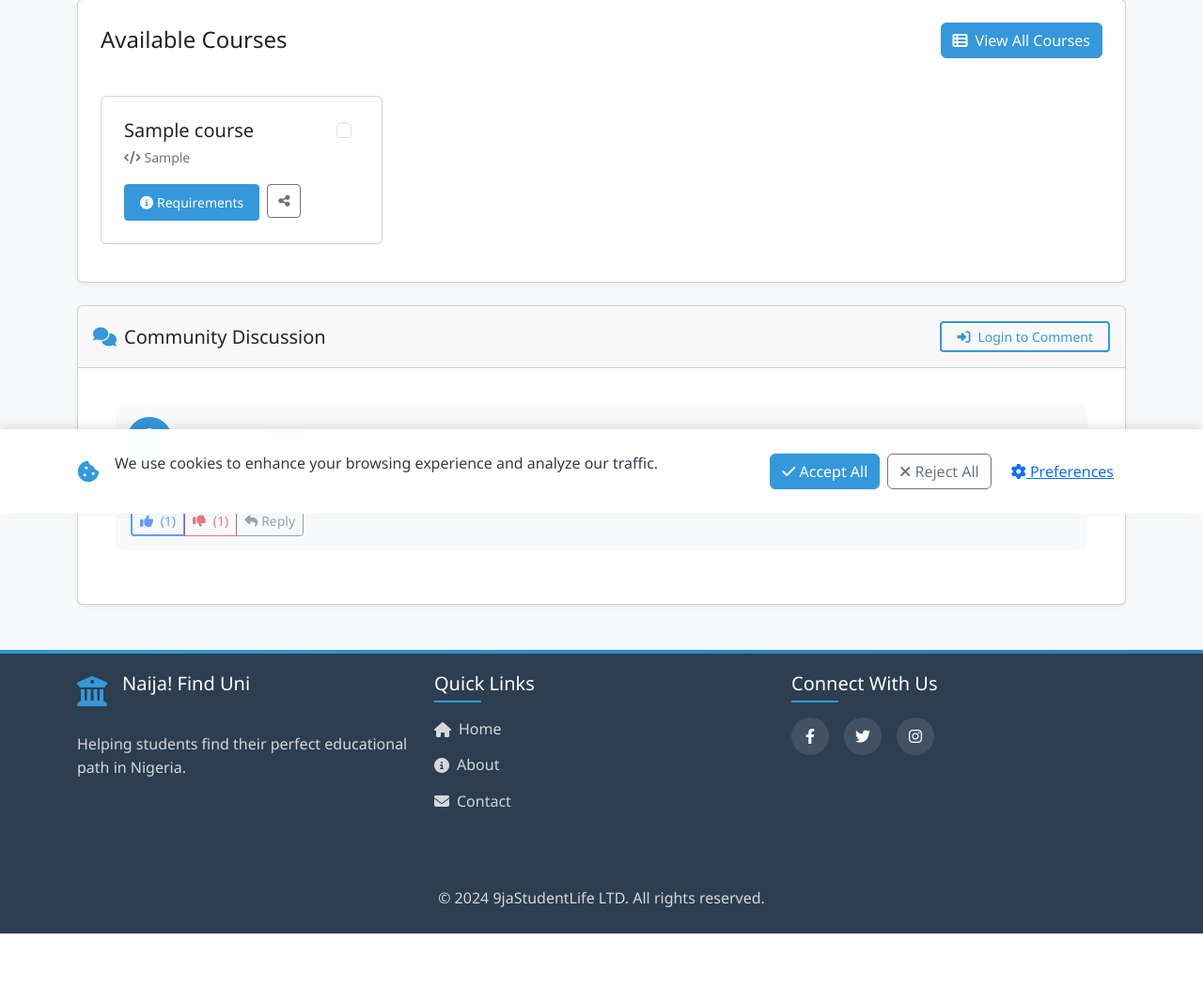
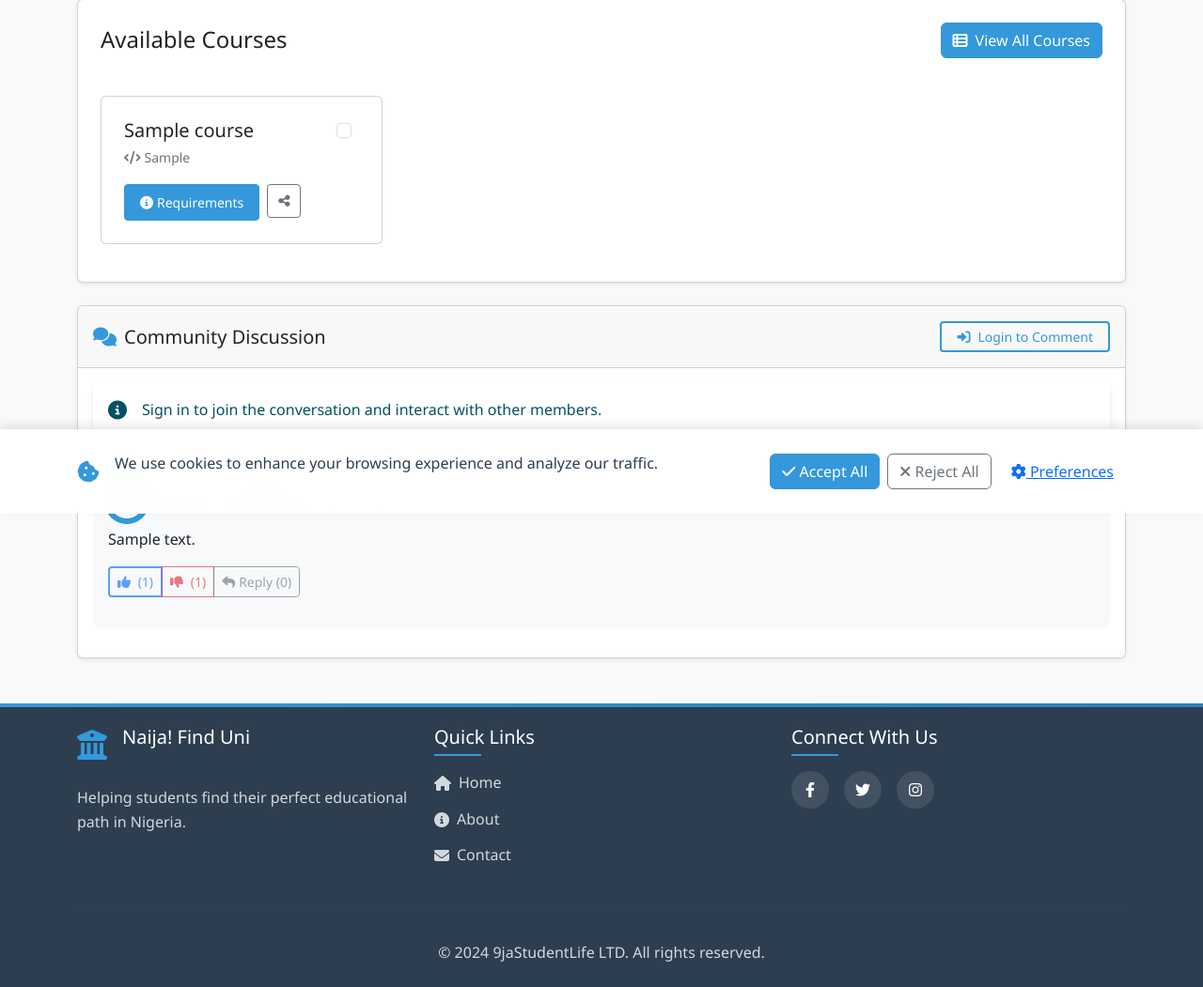
Before and after one commit to nonsonwune/ibass, a Flask app: page /institution/1 in a window 1280 px wide. Shown: the part 1053-2104 px from the top of the page at 94% size. Before the commit the page ends 2047 px from the top, so only its background shows below. Run offline with Flask 3, Linux system fonts and the light colour scheme; tables that the repository leaves empty hold one stand-in row (values such as "Sample post"); parts of the project's set-up code (start-up, migrations or seed data) failed here and were passed over; some libraries are stand-ins or nearby versions.

Commit message:
ins det comment working

```diff
--- a/app/templates/institution_details.html
+++ b/app/templates/institution_details.html
@@ -277,16 +277,24 @@
                     <i class="fas fa-plus-circle me-2"></i>Add Comment
                 </button>
             {% else %}
-                <button class="btn btn-outline-primary btn-sm px-3" id="loginPromptBtn">
+                <a href="{{ url_for('auth.login') }}" class="btn btn-outline-primary btn-sm px-3" data-bs-toggle="tooltip" data-bs-placement="top" title="Sign in to add a comment">
                     <i class="fas fa-sign-in-alt me-2"></i>Login to Comment
-                </button>
+                </a>
             {% endif %}
         </div>
-        <div class="card-body">
-            <div id="commentsContainer" class="comment-list p-3">
+        <div class="card-body p-0">
+            <div class="comments-section">
+                {% if not current_user.is_authenticated %}
+                <div class="alert alert-info m-3 d-flex align-items-center" role="alert">
+                    <i class="fas fa-info-circle me-3 fa-lg"></i>
+                    <div>Sign in to join the conversation and interact with other members.</div>
+                </div>
+                {% endif %}
                 {% if comments %}
+                <div class="comment-list p-3">
                     {% for comment in comments %}
-                    <div class="comment-card mb-3" id="comment-{{ comment.id }}">
+                    {% if not comment.parent_id %}
+                    <div class="comment-card mb-3 fade-in" id="comment-{{ comment.id }}">
                         <div class="p-3 bg-light rounded-3">
                             <div class="d-flex justify-content-between align-items-center mb-2">
                                 <div class="d-flex align-items-center">
@@ -296,7 +304,7 @@
                                     <div>
                                         <h6 class="mb-0 {% if comment.author.is_admin %}admin-username{% endif %}">
                                             {{ comment.author.username }}
-                                            <span class="badge bg-primary-soft ms-1">
+                                            <span class="badge bg-primary-soft ms-1 user-score" data-user-id="{{ comment.author.id }}">
                                                 {{ comment.author.score }}
                                             </span>
                                         </h6>
@@ -328,32 +336,113 @@
                                     <button class="btn btn-sm btn-outline-secondary reply-btn"
                                             data-comment-id="{{ comment.id }}"
                                             {% if not current_user.is_authenticated %}disabled{% endif %}>
-                                        <i class="fas fa-reply me-1"></i>Reply
+                                        <i class="fas fa-reply me-1"></i>Reply (0)
                                     </button>
                                 </div>
-                                {% if current_user.is_authenticated and (current_user.id == comment.user_id or current_user.is_admin) %}
-                                <div class="comment-actions">
-                                    <button class="btn btn-sm btn-danger delete-comment"
-                                            data-comment-id="{{ comment.id }}"
-                                            data-comment-type="comment">
-                                        <i class="fas fa-trash-alt"></i>
-                                    </button>
+                            </div>
+                            <!-- Replies Container -->
+                            <div class="comment-replies mt-3">
+                                {% if comment.replies %}
+                                {% for reply in comment.replies %}
+                                <div class="reply-card animate__animated animate__fadeIn" id="reply-{{ reply.id }}">
+                                    <div class="p-3 bg-white rounded-3 border">
+                                        <div class="d-flex justify-content-between align-items-center mb-2">
+                                            <div class="d-flex align-items-center">
+                                                <div class="user-avatar me-2">
+                                                    <i class="fas fa-user-circle text-primary"></i>
+                                                </div>
+                                                <div>
+                                                    <h6 class="mb-0 {% if reply.author.is_admin %}admin-username{% endif %}">
+                                                        {{ reply.author.username }}
+                                                        <span class="badge bg-primary-soft ms-1">{{ reply.author.score }}</span>
+                                                    </h6>
+                                                    <small class="text-muted">
+                                                        {{ reply.date_posted.strftime('%B %d, %Y at %H:%M') }}
+                                                    </small>
+                                                </div>
+                                            </div>
+                                        </div>
+                                        <div class="reply-content">
+                                            <p class="mb-0">{{ reply.content }}</p>
+                                        </div>
+                                    </div>
+                                </div>
+                                {% endfor %}
+                                {% endif %}
+                            </div>
+                        </div>
+                    </div>
+                    {% endif %}
+                    {% endfor %}
+                </div>
+                {% else %}
+                <div class="text-center py-5">
+                    <i class="fas fa-comments text-muted fa-3x mb-3"></i>
+                    <p class="text-muted mb-0">No comments yet. Be the first to share your thoughts!</p>
                 </div>
                 {% endif %}
             </div>
         </div>
     </div>
-                    {% endfor %}
-                {% else %}
-                    <div class="text-center py-5">
-                        <i class="fas fa-comments text-muted fa-3x mb-3"></i>
-                        <p class="text-muted mb-0">No comments yet. Be the first to start the conversation!</p>
+
+    <!-- Add Comment Modal -->
+    {% if current_user.is_authenticated %}
+    <div class="modal fade" id="addCommentModal" tabindex="-1" aria-labelledby="addCommentModalLabel" aria-hidden="true">
+        <div class="modal-dialog modal-dialog-centered">
+            <div class="modal-content">
+                <div class="modal-header">
+                    <h5 class="modal-title" id="addCommentModalLabel">Add Comment</h5>
+                    <button type="button" class="btn-close" data-bs-dismiss="modal" aria-label="Close"></button>
                 </div>
-                {% endif %}
+                <div class="modal-body">
+                    <form class="comment-form" action="{{ url_for('api.add_institution_comment', id=university.id) }}" method="POST">
+                        <input type="hidden" name="csrf_token" value="{{ csrf_token() }}">
+                        <div class="mb-3">
+                            <label for="comment" class="form-label">Your Comment</label>
+                            <textarea class="form-control" id="comment" name="content" rows="4" maxlength="200" required></textarea>
+                            <div class="form-text d-flex justify-content-between align-items-center mt-2">
+                                <span id="charCount">200 remaining</span>
+                                <span class="text-muted">Max 200 characters</span>
+                            </div>
+                        </div>
+                        <div class="d-flex justify-content-end">
+                            <button type="button" class="btn btn-secondary me-2" data-bs-dismiss="modal">Cancel</button>
+                            <button type="submit" class="btn btn-primary">Post Comment</button>
+                        </div>
+                    </form>
                 </div>
             </div>
         </div>
     </div>
+
+    <!-- Reply Modal -->
+    <div class="modal fade" id="replyModal" tabindex="-1" aria-labelledby="replyModalLabel" aria-hidden="true">
+        <div class="modal-dialog modal-dialog-centered">
+            <div class="modal-content">
+                <div class="modal-header">
+                    <h5 class="modal-title" id="replyModalLabel">Reply to Comment</h5>
+                    <button type="button" class="btn-close" data-bs-dismiss="modal" aria-label="Close"></button>
+                </div>
+                <div class="modal-body">
+                    <form id="replyForm">
+                        <div class="mb-3">
+                            <label for="replyContent" class="form-label">Your Reply</label>
+                            <textarea class="form-control reply-textarea" id="replyContent" rows="3" maxlength="200" required></textarea>
+                            <div class="form-text d-flex justify-content-between align-items-center mt-2">
+                                <span class="reply-char-count">200 remaining</span>
+                                <span class="text-muted">Max 200 characters</span>
+                            </div>
+                        </div>
+                        <div class="d-flex justify-content-end">
+                            <button type="button" class="btn btn-secondary me-2" data-bs-dismiss="modal">Cancel</button>
+                            <button type="button" class="btn btn-primary submit-reply">Post Reply</button>
+                        </div>
+                    </form>
+                </div>
+            </div>
+        </div>
+    </div>
+    {% endif %}
 
     <!-- Course Modals -->
     {% for course in courses %}
@@ -427,85 +516,10 @@
     </div>
     {% endfor %}
 
-<!-- Add Comment Modal -->
-{% if current_user.is_authenticated %}
-<div class="modal fade" id="addCommentModal" tabindex="-1" aria-labelledby="addCommentModalLabel" aria-hidden="true">
-    <div class="modal-dialog modal-dialog-centered">
-        <div class="modal-content">
-            <form action="{{ url_for('api.add_institution_comment', id=university.id) }}" method="POST">
-                <input type="hidden" name="csrf_token" value="{{ csrf_token() }}">
-                <div class="modal-header">
-                    <h5 class="modal-title" id="addCommentModalLabel">
-                        <i class="fas fa-comment-dots me-2"></i>Add a Comment
-                    </h5>
-                    <button type="button" class="btn-close" data-bs-dismiss="modal" aria-label="Close"></button>
-                </div>
-                <div class="modal-body">
-                    <div class="form-floating mb-3">
-                        <textarea class="form-control"
-                                name="content"
-                                style="height: 150px"
-                                maxlength="200"
-                                placeholder="Write your comment"
-                                required></textarea>
-                        <label>Your Comment</label>
-                        <div class="form-text d-flex justify-content-between align-items-center mt-2">
-                            <span class="text-muted">Maximum 200 characters</span>
-                            <span class="char-count badge bg-secondary">200</span>
-                        </div>
-                    </div>
-                </div>
-                <div class="modal-footer">
-                    <button type="button" class="btn btn-secondary" data-bs-dismiss="modal">Cancel</button>
-                    <button type="submit" class="btn btn-primary">Post Comment</button>
-                </div>
-            </form>
-        </div>
-    </div>
-</div>
-{% endif %}
-
-<!-- Reply Modal -->
-<div class="modal fade" id="replyModal" tabindex="-1" aria-labelledby="replyModalLabel" aria-hidden="true">
-    <div class="modal-dialog modal-dialog-centered">
-        <div class="modal-content">
-            <div class="modal-header">
-                <h5 class="modal-title" id="replyModalLabel">
-                    <i class="fas fa-reply me-2"></i>Reply to Comment
-                </h5>
-                <button type="button" class="btn-close" data-bs-dismiss="modal" aria-label="Close"></button>
-            </div>
-            <div class="modal-body">
-                <div class="original-comment mb-3">
-                    <h6 class="text-muted mb-2">Original Comment:</h6>
-                    <div class="parent-comment bg-light p-3 rounded"></div>
-                </div>
-                <div class="form-floating">
-                    <textarea class="form-control reply-textarea"
-                            placeholder="Write your reply"
-                            style="height: 100px"
-                            maxlength="200"
-                            required></textarea>
-                    <label>Your Reply</label>
-                    <div class="form-text text-end">
-                        <span class="reply-char-count">200</span> characters remaining
-                    </div>
-                </div>
-            </div>
-            <div class="modal-footer">
-                <button type="button" class="btn btn-secondary" data-bs-dismiss="modal">
-                    <i class="fas fa-times me-2"></i>Cancel
-                </button>
-                <button type="button" class="btn btn-primary submit-reply">
-                    <i class="fas fa-paper-plane me-2"></i>Post Reply
-                </button>
-            </div>
-        </div>
-    </div>
+    <!-- Toast Container -->
+    <div class="toast-container position-fixed bottom-0 end-0 p-3" id="toastContainer"></div>
 </div>
 
-<!-- Toast Container -->
-<div class="toast-container position-fixed bottom-0 end-0 p-3" id="toastContainer"></div>
 {% endblock %}
 
 {% block extra_head %}
@@ -513,12 +527,18 @@
 <link rel="stylesheet" href="{{ url_for('static', filename='css/institution_details.css') }}">
 {% endblock %}
 
+{% block extra_scripts %}
+<script src="{{ url_for('static', filename='js/comments.js') }}"></script>
+<script>
+    window.isAuthenticated = "{{ current_user.is_authenticated|tojson|safe }}";
+    window.csrfToken = document.querySelector('meta[name="csrf-token"]')?.content;
+</script>
+{% endblock %}
+
 {% block scripts %}
 <script>
     // Define globals first
-    window.isAuthenticated = "{{ current_user.is_authenticated|tojson|safe }}";
     window.institutionId = "{{ university.id }}";
-    window.csrfToken = document.querySelector('meta[name="csrf-token"]')?.content;
 </script>
 
 <!-- Load dependencies -->
```
Also changed, not shown: app/static/js/institution_details.js (+8 -0 lines). Lines whose indentation alone changed are shown as unchanged.
